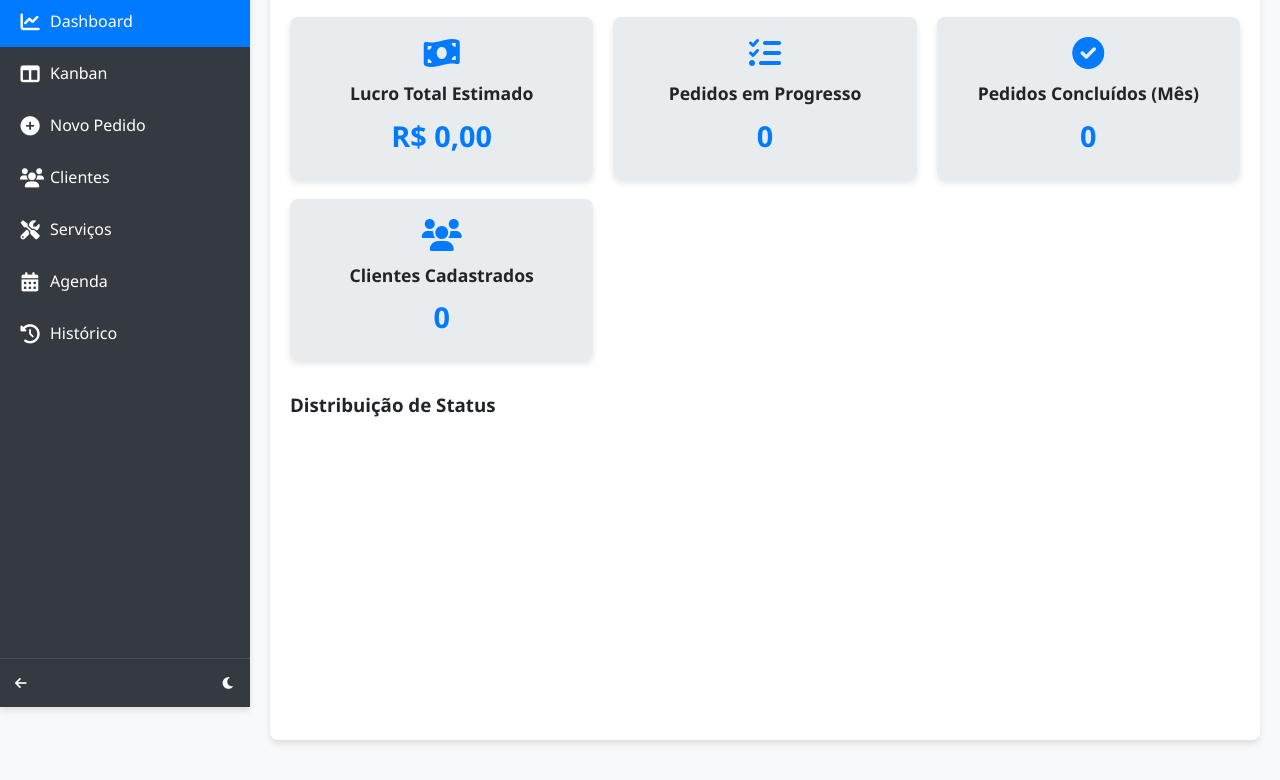
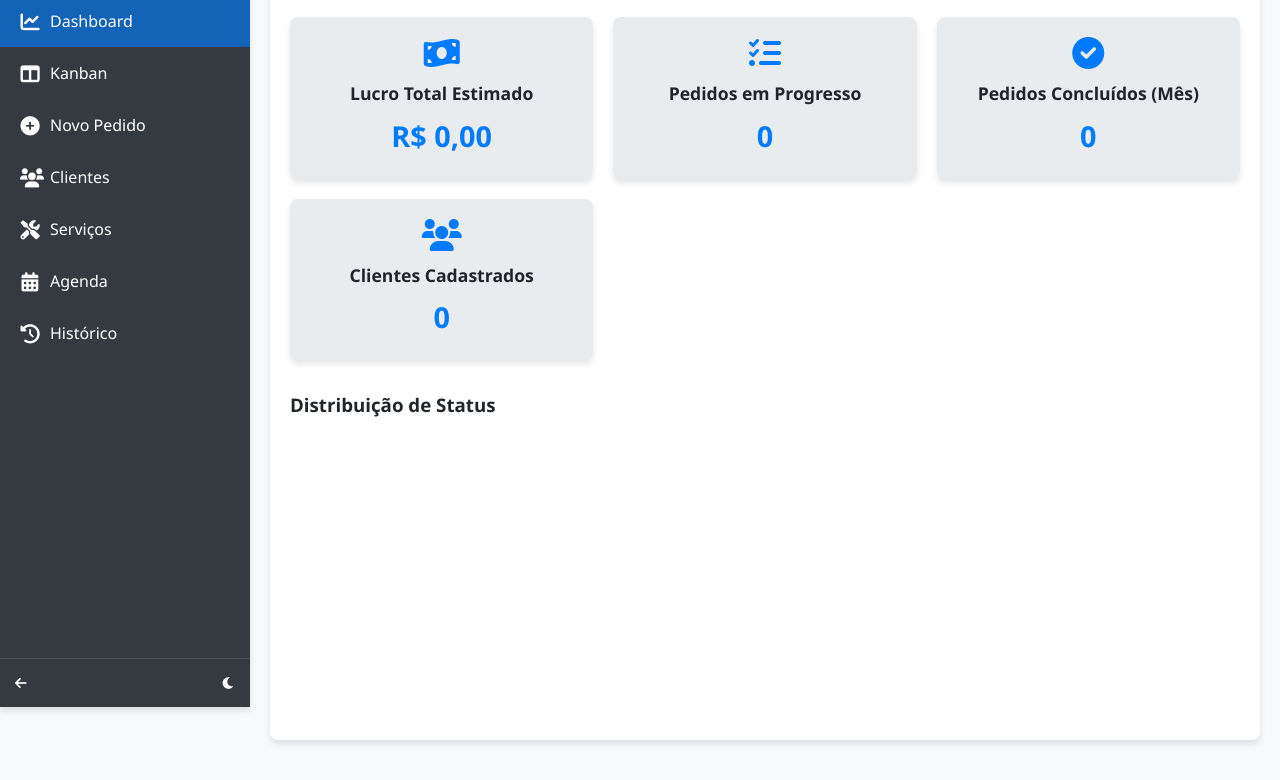
Before and after one commit to matheusmg20/TaskFlow_Pro, a plain HTML site: page index.html in a window 1280 px wide. Shown: the part 93-873 px from the top of the page. Drawn offline with Linux system fonts and the light colour scheme.

Commit message:
Ajuste na cor do sidebar

```diff
--- a/css/style.css
+++ b/css/style.css
@@ -5,6 +5,7 @@
     /* Tema Claro (Padrão) */
     --cor-primaria: #007bff;
     --cor-secundaria: #6c757d;
+    --cor-terciaria: #007bffa2;
     --cor-fundo: #f8f9fa;
     --cor-fundo-principal: #e9ecef;
     --cor-card: #ffffff;
@@ -97,7 +98,11 @@ body:not(.sidebar-expandida) #sidebar h1 { font-size: 0; }
     cursor: pointer;
 }
 
-#sidebar nav button:hover, #sidebar nav button.ativo {
+#sidebar nav button.ativo {
+    background-color: var(--cor-terciaria);
+}
+
+#sidebar nav button:hover{
     background-color: var(--cor-primaria);
 }
 
```
